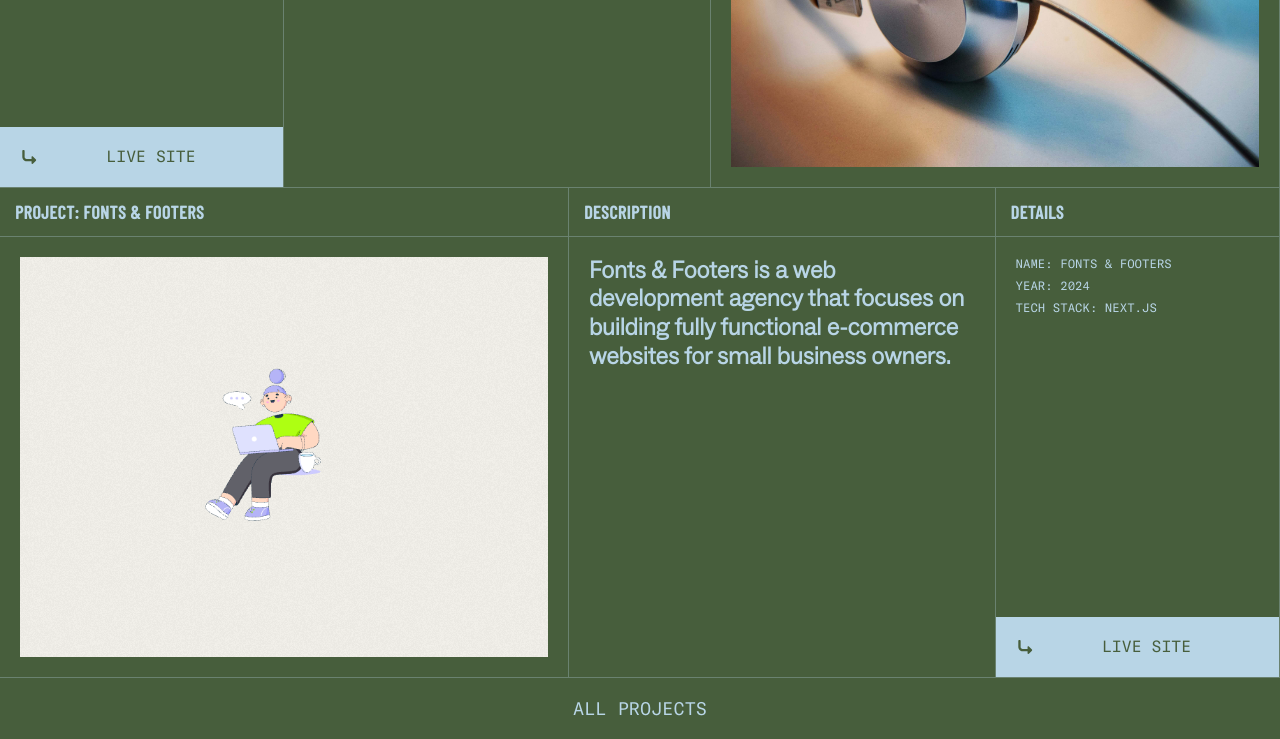
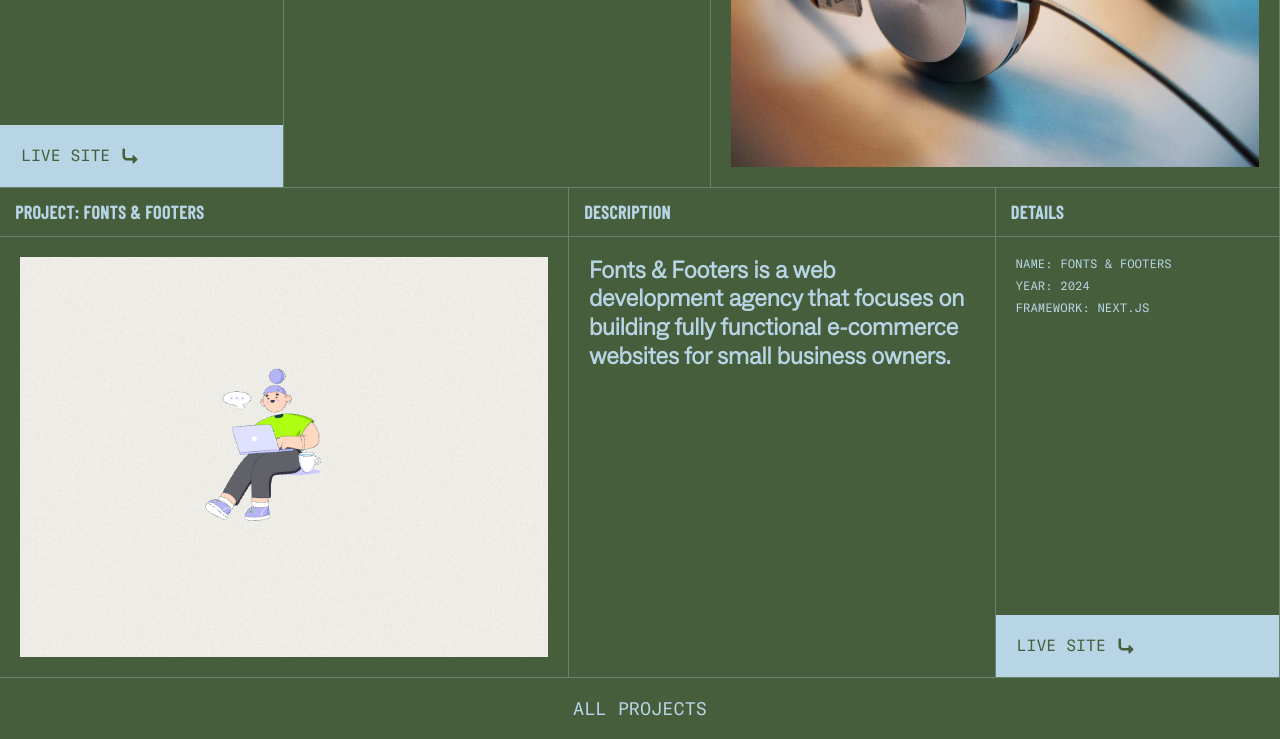
Before and after one commit to ChristianWare/portland_2025, a Next.js app: page / in a window 1280 px wide. Shown: the part 1540-2279 px from the top of the page. Built offline with nearby package versions, Linux system fonts and the light colour scheme.

Commit message:
Button updates

```diff
--- a/src/components/PostHero/PostHero.module.css
+++ b/src/components/PostHero/PostHero.module.css
@@ -31,7 +31,6 @@
 
 .box {
   border-right: 1px solid var(--blueBorder);
-  /* height: 100%; */
   position: relative;
 }
 
@@ -63,32 +62,39 @@
   text-decoration: underline;
 }
 
-.readBox {
+.link {
+  font-family: var(--GTAmericaMonoRegular);
+  color: var(--green);
+  text-transform: uppercase;
   display: flex;
-  align-items: center;
-  justify-content: center;
+  align-items: flex-start;
+  justify-content: flex-start;
+  gap: 1rem;
   position: absolute;
   bottom: 0;
   left: 0;
   padding: 2rem;
   background-color: var(--blue);
   width: 100%;
+  border: 1px solid var(--blue);
+  transition: all 0.2s ease-in;
+}
+
+.link:hover .icon {
+  color: var(--blue);
+  transition: all 0.2s ease-in;
+}
+
+.link:hover {
+  background-color: var(--green);
+  color: var(--blue);
+  transition: all 0.2s ease-in;
 }
 
 .icon {
   width: 2rem;
   height: 2rem;
   color: var(--green);
-}
-
-.link {
-  font-family: var(--GTAmericaMonoRegular);
-  color: var(--green);
-  text-transform: uppercase;
-  width: 100%;
-  display: flex;
-  align-items: center;
-  justify-content: center;
 }
 
 .imgContainer {
--- a/src/components/PostHero/PostHero.tsx
+++ b/src/components/PostHero/PostHero.tsx
@@ -15,7 +15,7 @@
   },
   {
     id: 3,
-    title: "Tech Stack: Next.js",
+    title: "Framework: Next.js",
   },
 ];
 
@@ -33,16 +33,14 @@
               </li>
             ))}
           </ul>
-          <div className={styles.readBox}>
-            <RightArrow className={styles.icon} />
           <Link
             href='https://www.chuxly.com/'
             target='_blank'
             className={styles.link}
           >
             Live Site
+          <RightArrow className={styles.icon} />
           </Link>
-          </div>
         </div>
         <div className={styles.box}>
           <h2 className={styles.heading}>Description</h2>
@@ -52,7 +50,6 @@
               home theater speakers; and headphones, components, and
               accessories.
             </h3>
-
           </div>
         </div>
         <div className={styles.box}>
--- a/src/components/PostHeroii/PostHeroii.module.css
+++ b/src/components/PostHeroii/PostHeroii.module.css
@@ -49,32 +49,39 @@
   text-decoration: underline;
 }
 
-.readBox {
+.link {
+  font-family: var(--GTAmericaMonoRegular);
+  color: var(--green);
+  text-transform: uppercase;
   display: flex;
-  align-items: center;
-  justify-content: center;
+  align-items: flex-start;
+  justify-content: flex-start;
+  gap: 1rem;
   position: absolute;
   bottom: 0;
   left: 0;
   padding: 2rem;
   background-color: var(--blue);
   width: 100%;
+  border: 1px solid var(--blue);
+  transition: all 0.2s ease-in;
+}
+
+.link:hover .icon {
+  color: var(--blue);
+  transition: all 0.2s ease-in;
+}
+
+.link:hover {
+  background-color: var(--green);
+  color: var(--blue);
+  transition: all 0.2s ease-in;
 }
 
 .icon {
   width: 2rem;
   height: 2rem;
   color: var(--green);
-}
-
-.link {
-  font-family: var(--GTAmericaMonoRegular);
-  color: var(--green);
-  text-transform: uppercase;
-  width: 100%;
-  display: flex;
-  align-items: center;
-  justify-content: center;
 }
 
 .imgContainer {
--- a/src/components/PostHeroii/PostHeroii.tsx
+++ b/src/components/PostHeroii/PostHeroii.tsx
@@ -15,7 +15,7 @@
   },
   {
     id: 3,
-    title: "Tech Stack: Next.js",
+    title: "Framework: Next.js",
   },
 ];
 
@@ -59,7 +59,7 @@
               </li>
             ))}
           </ul>
-            <div className={styles.readBox}>
+          {/* <div className={styles.readBox}>
               <RightArrow className={styles.icon} />
 
               <Link
@@ -69,7 +69,15 @@
               >
                 Live Site
               </Link>
-            </div>
+            </div> */}
+          <Link
+            href='https://www.fontsandfooters.com/'
+            target='_blank'
+            className={styles.link}
+          >
+            Live Site
+            <RightArrow className={styles.icon} />
+          </Link>
         </div>
       </div>
     </section>
--- a/src/components/WorkSection/WorkSection.module.css
+++ b/src/components/WorkSection/WorkSection.module.css
@@ -36,24 +36,33 @@
 
 .resumeContainer {
   background-color: var(--blue);
-  padding: 2rem;
+  padding: 2.1rem;
   width: 100%;
   display: flex;
   align-items: center;
   justify-content: flex-start;
   gap: 1rem;
-
-}
-
-.resume {
+  font-size: 1.6rem;
   text-transform: uppercase;
   color: var(--green);
+  border: 1px solid var(--blue);
+  transition: all 0.2s ease-in;
 }
 
 .icon {
   width: 2.5rem;
   height: 2.5rem;
   color: var(--green);
+  transition: all 0.2s ease-in;
+}
+
+.resumeContainer:hover {
+  background-color: var(--green);
+  color: var(--blue);
+}
+
+.resumeContainer:hover .icon {
+  color: var(--blue);
 }
 
 .right {
--- a/src/components/WorkSection/WorkSection.tsx
+++ b/src/components/WorkSection/WorkSection.tsx
@@ -2,6 +2,7 @@
 
 import Link from "next/link";
 import styles from "./WorkSection.module.css";
+import Arrow from '../../../public/icons/righArrow.svg'
 
 const WorkSection = () => {
   const data = [
@@ -46,7 +47,7 @@
               download={true}
               className={styles.resumeContainer}
             >
-              Download Resume
+              Download Resume <Arrow className={styles.icon} />
             </Link>
           </div>
           <div className={styles.right}>
```
Lines whose indentation alone changed are shown as unchanged.
